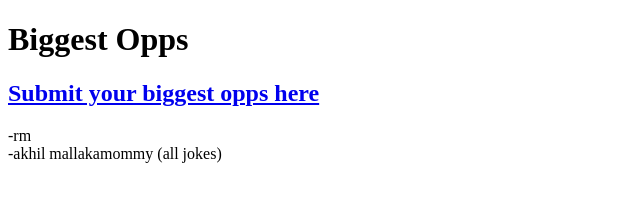
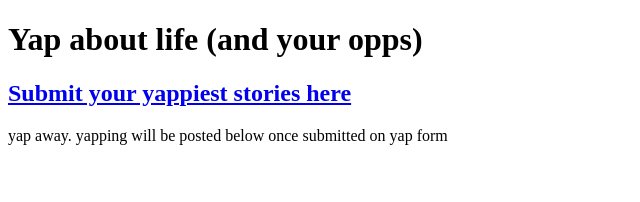
Before and after one commit to AugustWarshauer/BiggestOpp, a plain HTML site: page index.html in a window 1280 px wide. Shown: the whole page, without its empty margins (0-640 px from the left). Drawn offline with Linux system fonts and the light colour scheme.

Commit message:
Update index.html

```diff
--- a/index.html
+++ b/index.html
@@ -1,10 +1,9 @@
 <!DOCTYPE html><html lang="en" dir="ltr" data-has-hero data-theme="dark" class="astro-bguv2lll">
 <body>
-	<h1>Biggest Opps</h1>
-	<h2><a href="https://forms.gle/HvcYDbNtm2bpxnms9">Submit your biggest opps here</a></h2>
+	<h1>Yap about life (and your opps)</h1>
+	<h2><a href="https://forms.gle/HvcYDbNtm2bpxnms9">Submit your yappiest stories here</a></h2>
 	<p>
-		-rm  <br>
-		-akhil mallakamommy (all jokes)
+		yap away. yapping will be posted below once submitted on yap form
 	</p>
 </body>
 </html>
```
